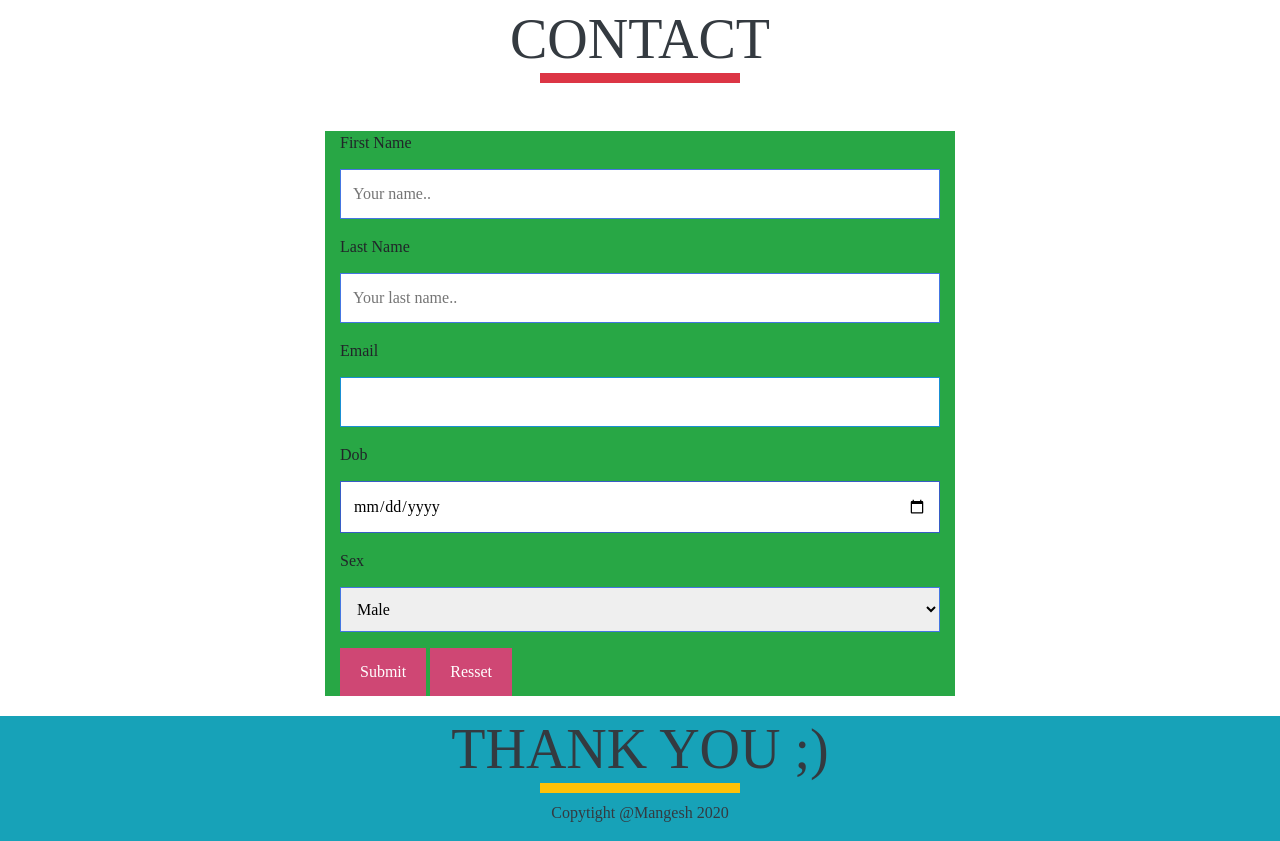
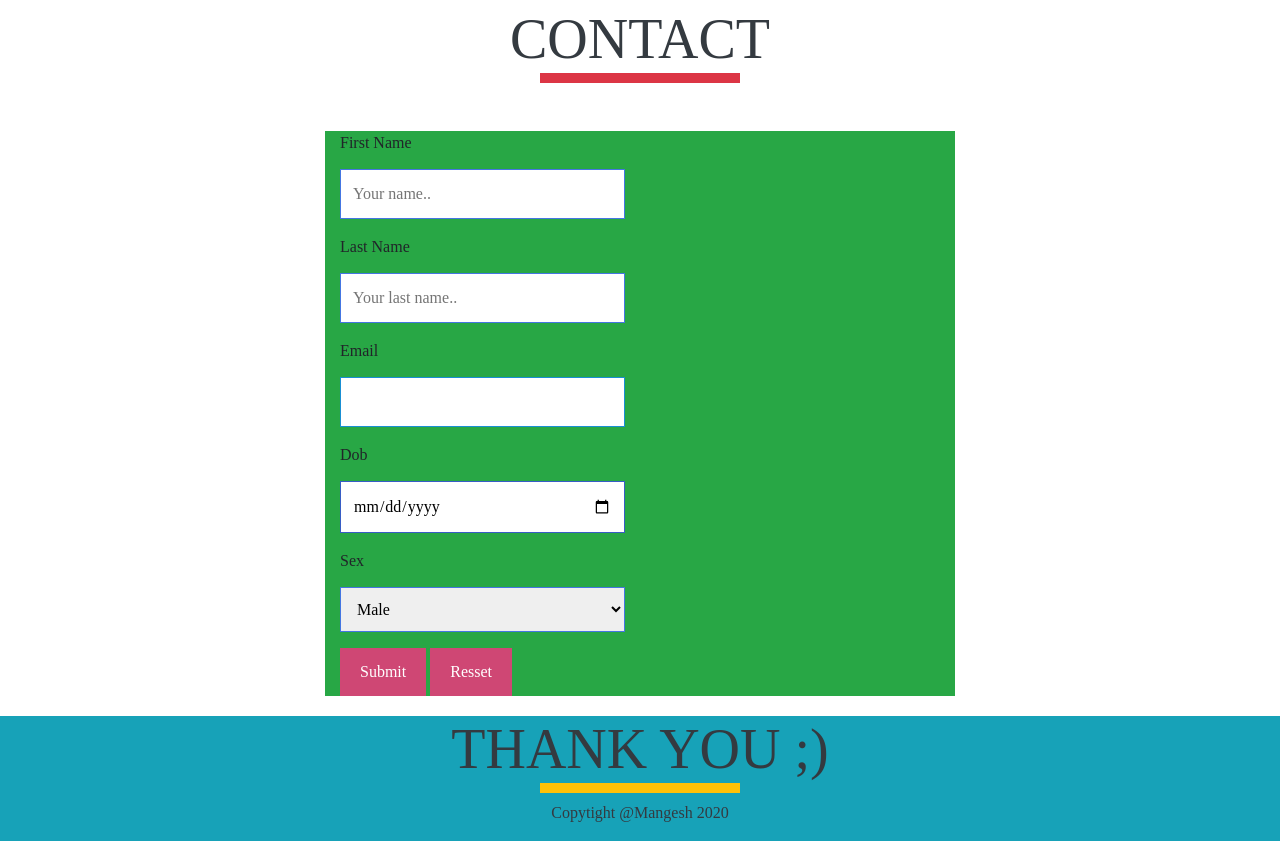
Before and after one commit to puthran28/boottstrap-proj, a plain HTML site: page index.html in a window 1280 px wide. Shown: the part 2980-3821 px from the top of the page. Drawn offline with nearby package versions, Linux system fonts and the light colour scheme.

Commit message:
Update index.html

```diff
--- a/index.html
+++ b/index.html
@@ -228,7 +228,7 @@
 
             <div class="row bg-success">
 
-                <div class="col">
+                <div class="col-md-6">
                     <!-- <h3>Contact Form</h3> -->
 
   <form onSubmit="alert('I WILL REVERT TO YOU SHORTLY');" >
```
